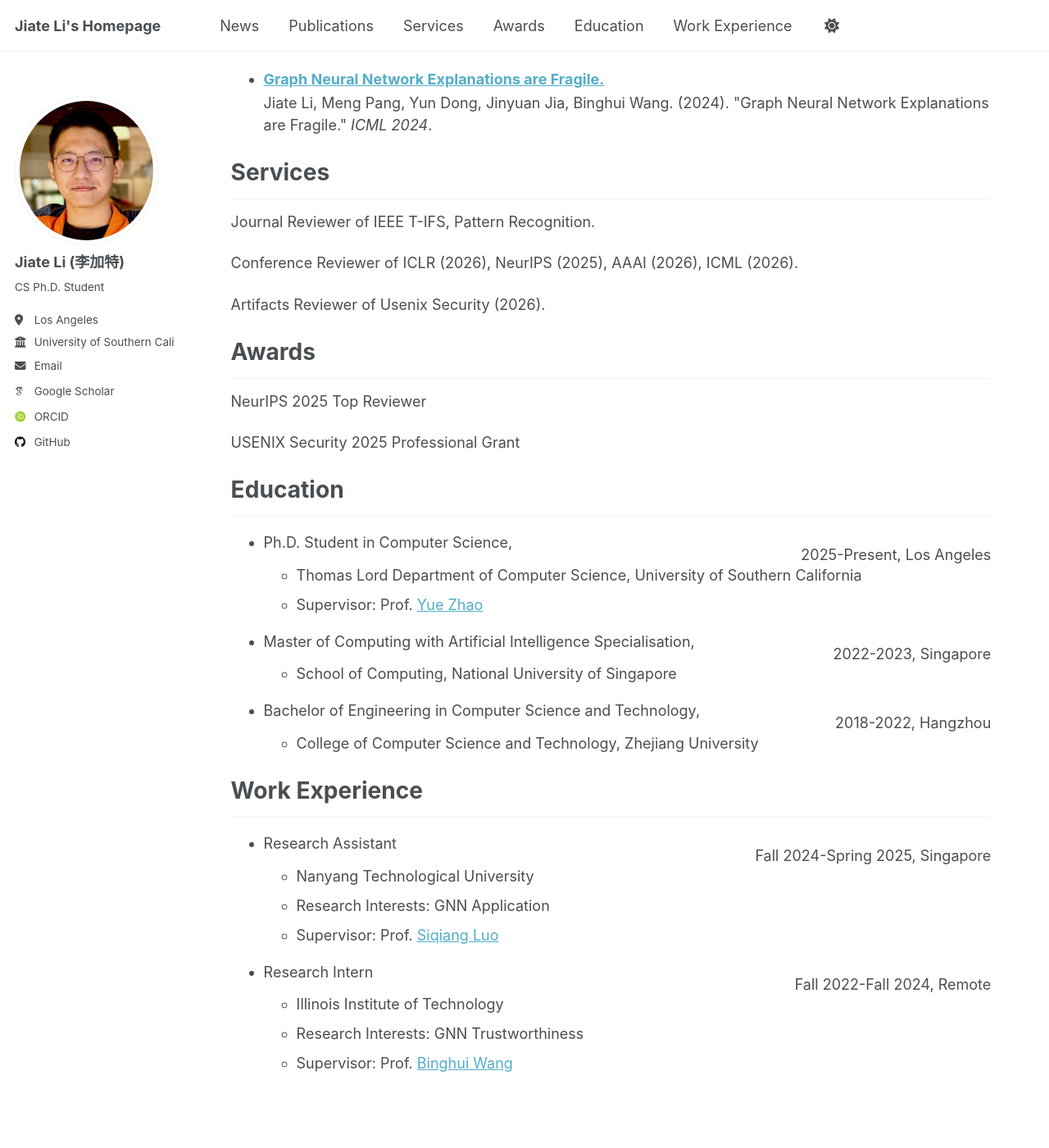
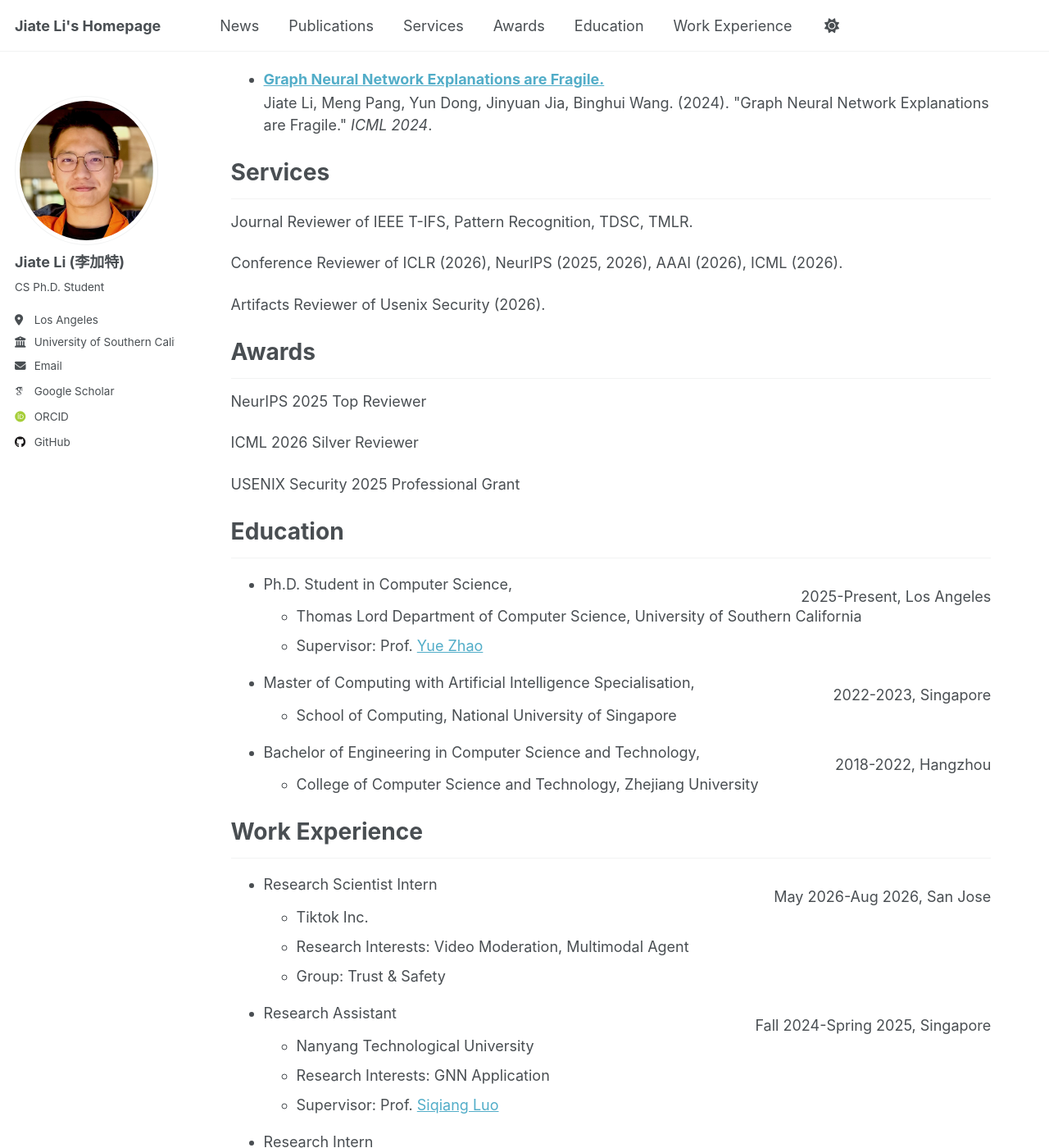
Before and after one commit to JetRichardLee/JetRichardLee.github.io, a Jekyll site: the page built from _pages/about.md, in a window 1280 px wide and 1400 px high, scrolled down 1313 px. Shown: the whole window at 82% size. Built offline with Jekyll 4.4.1, drawn with Linux system fonts in a browser that asks for light colours; some web fonts are replaced; a script that is not in the unit is left out.

Commit message:
Update about.md

```diff
--- a/_pages/about.md
+++ b/_pages/about.md
@@ -30,15 +30,17 @@ Publications
 
 Services
 ====
-Journal Reviewer of IEEE T-IFS, Pattern Recognition.
+Journal Reviewer of IEEE T-IFS, Pattern Recognition, TDSC, TMLR.
 
-Conference Reviewer of ICLR (2026), NeurIPS (2025), AAAI (2026), ICML (2026).
+Conference Reviewer of ICLR (2026), NeurIPS (2025, 2026), AAAI (2026), ICML (2026).
 
 Artifacts Reviewer of Usenix Security (2026).
 
 Awards
 ====
 NeurIPS 2025 Top Reviewer
+
+ICML 2026 Silver Reviewer
 
 USENIX Security 2025 Professional Grant
 
@@ -60,7 +62,12 @@ Education
 
 Work Experience
 ====
-
+* Research Scientist Intern
+  <div style="text-align: right;line-height: 0.2">May 2026-Aug 2026, San Jose</div>
+  * Tiktok Inc.
+  * Research Interests: Video Moderation, Multimodal Agent
+  * Group: Trust & Safety
+ <div style="text-align: right;line-height: 1.5"> </div>
 * Research Assistant
   <div style="text-align: right;line-height: 0.2">Fall 2024-Spring 2025, Singapore</div>
   * Nanyang Technological University
```
